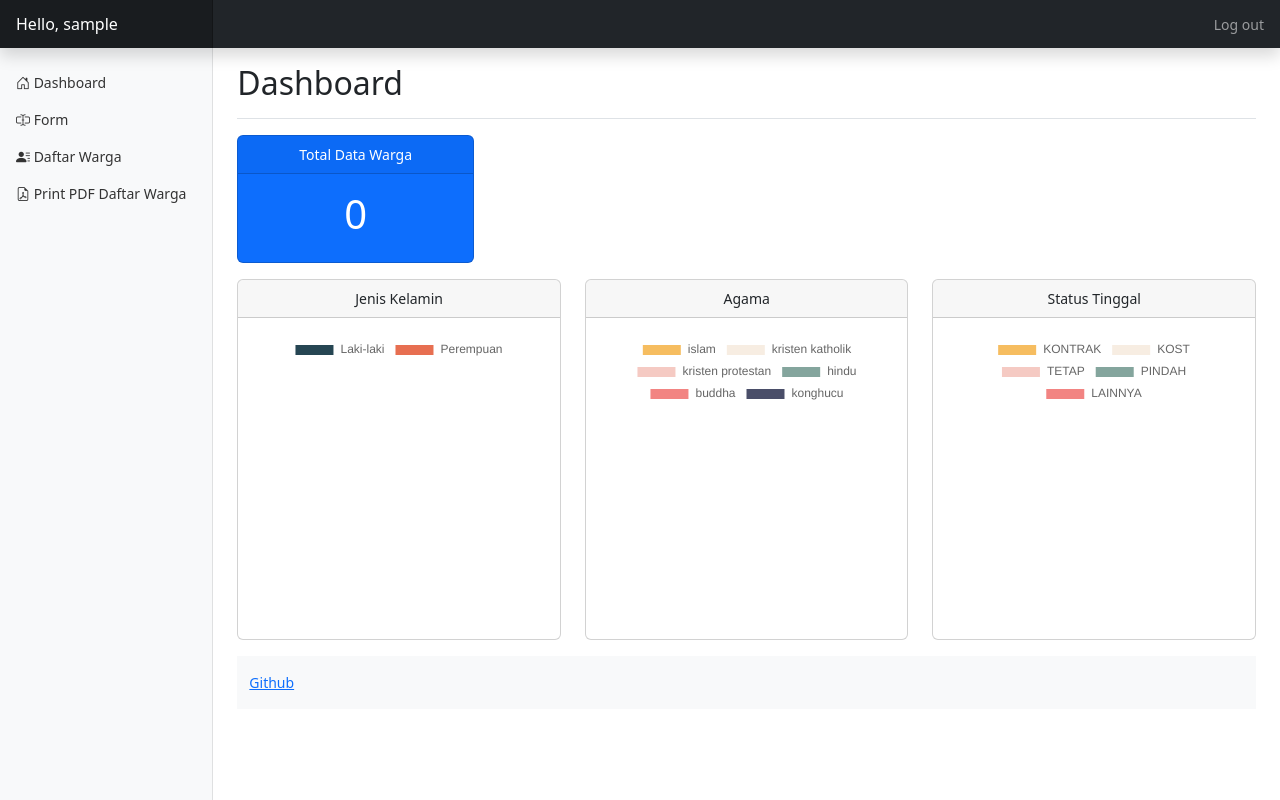
After one commit to robertusnegoro/datawarga, a Django app: page /dashboard-report in a window 1280 px wide. The commit adds this page. Run offline with Django 4.2, Linux system fonts and the light colour scheme; the visitor is signed in with stand-in values (Sample User, id 1); data that the repository does not hold is empty; some libraries are stand-ins or nearby versions.

Commit message:
Dashboard view
- dashboard view
- icon on navigation
- icon on list ubah and hapus

```diff
--- a/datawarga/kependudukan/templates/base.html
+++ b/datawarga/kependudukan/templates/base.html
@@ -6,6 +6,7 @@
         <title>DataWarga | {% block title %}{% endblock %}</title>
         <link href='{% static "dashboard/css/bootstrap.min.css" %}' rel="stylesheet">
         <link href='{% static "dashboard/dashboard.css" %}' rel="stylesheet">
+        <link rel="stylesheet" href="https://cdn.jsdelivr.net/npm/bootstrap-icons@1.10.3/font/bootstrap-icons.css">
         <link href="https://cdnjs.cloudflare.com/ajax/libs/bootstrap-datepicker/1.9.0/css/bootstrap-datepicker.min.css" rel="stylesheet">
     </head>
     <body>
@@ -27,33 +28,33 @@
                     <div class="position-sticky pt-3 sidebar-sticky">
                         <ul class="nav flex-column">
                             <li class="nav-item">
-                                <a class="nav-link" href="{% url 'kependudukan:index' %}">
+                                <a class="nav-link" href="{% url 'kependudukan:dashboardWarga' %}">
                                     <span class="align-text-bottom"></span>
-                                    Home
+                                    <i class="bi bi-house-door"></i> Dashboard
                                 </a>
                             </li>
                             <li class="nav-item">
                                 <a class="nav-link" href="{% url 'kependudukan:formWarga' 0 %}">
                                     <span class="align-text-bottom"></span>
-                                    Form
+                                    <i class="bi bi-input-cursor-text"></i> </i>Form
                                 </a>
                             </li>
                             <li class="nav-item">
                                 <a class="nav-link" href="{% url 'kependudukan:listWargaView' %}">
                                     <span class="align-text-bottom"></span>
-                                    Daftar Warga
+                                    <i class="bi bi-person-lines-fill"></i> Daftar Warga
                                 </a>
                             </li>
                             <li class="nav-item">
                                 <a class="nav-link" href="{% url 'kependudukan:dataWargaPDF' %}">
                                     <span class="align-text-bottom"></span>
-                                    Print PDF Daftar Warga
+                                    <i class="bi bi-file-earmark-pdf"></i> Print PDF Daftar Warga
                                 </a>
                             </li>
                             <li class="nav-item d-sm-none">
                                 <a class="nav-link" href="{% url 'logout' %}">
                                     <span class="align-text-bottom"></span>
-                                    Logout
+                                    <i class="bi bi-plug-fill"></i> Logout
                                 </a>
                             </li>
                         </ul>
@@ -78,8 +79,6 @@
         <script src='{% static "dashboard/js/bootstrap.bundle.min.js" %}' crossorigin="anonymous"></script>
         <script src="https://code.jquery.com/jquery-3.6.2.slim.min.js" integrity="sha256-E3P3OaTZH+HlEM7f1gdAT3lHAn4nWBZXuYe89DFg2d0=" crossorigin="anonymous"></script>
         <script src="https://cdnjs.cloudflare.com/ajax/libs/bootstrap-datepicker/1.9.0/js/bootstrap-datepicker.min.js"></script>
-
-        <script src="https://cdn.jsdelivr.net/npm/feather-icons@4.28.0/dist/feather.min.js" integrity="sha384-uO3SXW5IuS1ZpFPKugNNWqTZRRglnUJK6UAZ/gxOX80nxEkN9NcGZTftn6RzhGWE" crossorigin="anonymous"></script>
         <script src='{% static "utility.js" %}' crossorigin="anonymous"></script>
         {% block jscript %}{% endblock %}
     </body>
--- /dev/null
+++ b/datawarga/kependudukan/templates/dashboard.html
@@ -0,0 +1,131 @@
+{% extends "base.html" %}
+{% block title %}Dashboard{% endblock %}
+{% block pagetitle %}Dashboard{% endblock %}
+{% block content %}
+
+<div class="row">
+    <div class="col-md-3">
+        <div class="card text-center text-white bg-primary mb-3">
+            <div class="card-header">Total Data Warga</div>
+            <div class="card-body">
+                <h1 class="card-title">{{ total_warga }}</h1>
+            </div>
+        </div>
+    </div>
+</div>
+
+<div class="row">
+    <div class="col-md-4">
+        <div class="card text-center mb-3">
+            <div class="card-header">Jenis Kelamin</div>
+            <div class="card-body">
+                <canvas id="jenkel-chart" class="chart-canvas" height="300px"></canvas>
+            </div>
+        </div>
+    </div>
+    <div class="col-md-4">
+        <div class="card text-center mb-3">
+            <div class="card-header">Agama</div>
+            <div class="card-body">
+                <canvas id="agama-chart" class="chart-canvas" height="300px"></canvas>
+            </div>
+        </div>
+    </div>
+    <div class="col-md-4">
+        <div class="card text-center mb-3">
+            <div class="card-header">Status Tinggal</div>
+            <div class="card-body">
+                <canvas id="status-tinggal-chart" class="chart-canvas" height="300px"></canvas>
+            </div>
+        </div>
+    </div>
+</div>
+
+
+
+{% endblock %}
+{% block jscript %}
+<script src="https://cdn.jsdelivr.net/npm/chart.js@4.1.1/dist/chart.umd.js"></script>
+<script>
+
+    const data = {
+        labels: {{ legend_jenkel | safe }},
+        datasets: [
+            {
+                data: {{ data_jenkel | safe }},
+                backgroundColor: ['#264653', '#e76f51'],
+            }
+        ]
+    };
+    const config = {
+        type: 'pie',
+        data: data,
+        options: {
+            responsive: true,
+            plugins: {
+                legend: {
+                    position: 'top',
+                },
+            }
+        },
+    };
+
+    var chart_jenis_kelamin = document.getElementById('jenkel-chart').getContext('2d');
+    new Chart(chart_jenis_kelamin, config);
+
+    const data_agama = {
+        labels: {{ legend_agama | safe }},
+        datasets: [
+            {
+                data: {{ data_agama | safe }},
+                backgroundColor: ['#f6bd60', '#f7ede2', '#f5cac3', '#84a59d', '#f28482', '#4a4e69'],
+            }
+        ]
+    };
+    const config_agama = {
+        type: 'pie',
+        data: data_agama,
+        options: {
+            responsive: true,
+            plugins: {
+                legend: {
+                    position: 'top',
+                },
+            }
+        },
+    };
+
+    var chart_agama = document.getElementById('agama-chart').getContext('2d');
+    new Chart(chart_agama, config_agama);
+
+    const data_status_tinggal = {
+        labels: {{ legend_status_tinggal | safe }},
+        datasets: [
+            {
+                data: {{ data_status_tinggal | safe }},
+                backgroundColor: ['#f6bd60', '#f7ede2', '#f5cac3', '#84a59d', '#f28482', '#4a4e69'],
+            }
+        ]
+    };
+
+    const config_status_tinggal = {
+        type: 'pie',
+        data: data_status_tinggal,
+        options: {
+            responsive: true,
+            plugins: {
+                legend: {
+                    position: 'top',
+                },
+            }
+        },
+    };
+
+
+    var ctx = document.getElementById("status-tinggal-chart").getContext('2d');
+    new Chart(ctx, config_status_tinggal);
+
+
+</script>
+
+{% endblock %}
--- a/datawarga/kependudukan/templates/delete_form_warga.html
+++ b/datawarga/kependudukan/templates/delete_form_warga.html
@@ -1,6 +1,6 @@
 {% extends "base.html" %}
-{% block title %}Hapus Data Warga{% endblock %}
-{% block pagetitle %}Hapus Data Warga{% endblock %}
+{% block title %}<i class="bi bi-trash"></i> Hapus Data Warga{% endblock %}
+{% block pagetitle %}<i class="bi bi-trash"></i> Hapus Data Warga{% endblock %}
 {% block content %}
 {% load crispy_forms_tags %}
 <form method="post" enctype="multipart/form-data" id="delete-warga-form" action="{% url 'kependudukan:deleteformWarga' idwarga %}">
@@ -9,6 +9,6 @@
     <p>NIK : {{ warga.nik }}</p>
     <p>No KK : {{ warga.no_kk }}</p>
     <p>Alamat : {{ warga.alamat }} | RT: {{ warga.rt }} | RW: {{ warga.rw }}</p>
-    <button type="submit" class="btn btn-danger">Delete</button>
+    <button type="submit" class="btn btn-danger"><i class="bi bi-trash"></i> Delete</button>
 </form>
 {% endblock %}
--- a/datawarga/kependudukan/templates/list_warga_view.html
+++ b/datawarga/kependudukan/templates/list_warga_view.html
@@ -39,7 +39,7 @@
         <td>{{ w.alamat }}</td>
         <td>{{ w.alamat_blok }}</td>
         <td>{{ w.alamat_nomor }}</td>
-        <td><a href="{% url 'kependudukan:formWarga' w.id %}">Ubah</a> | <a href="{% url 'kependudukan:deleteformWarga' w.id %}">Hapus</a></td>
+        <td><a class="btn btn-primary btn-sm" href="{% url 'kependudukan:formWarga' w.id %}"> <i class="bi bi-pencil"></i> Ubah</a> &nbsp; <a class="btn btn-danger btn-sm" href="{% url 'kependudukan:deleteformWarga' w.id %}"><i class="bi bi-trash"></i> Hapus</a></td>
     </tr>
     {% empty %}
     <tr>
--- a/datawarga/kependudukan/templates/test.html
+++ b/datawarga/kependudukan/templates/test.html
@@ -33,13 +33,11 @@
 <script>
 
     const data = {
-        labels: ['Red', 'Orange', 'Yellow', 'Green', 'Blue'],
+        labels: {{ legend | safe }},
         datasets: [
             {
                 data: [10, 20, 45, 5, 100],
-            backgroundColor: [
-            '#696969', '#808080', '#A9A9A9', '#C0C0C0', '#D3D3D3'
-          ],
+                backgroundColor: ['#264653', '#2a9d8f', '#e9c46a', '#f4a261', '#e76f51'],
             }
         ]
     };
--- a/datawarga/kependudukan/urls.py
+++ b/datawarga/kependudukan/urls.py
@@ -15,6 +15,7 @@ urlpatterns = [
     path("list-warga-view", views.WargaListView.as_view(), name="listWargaView"),
     path("test-view", views.testView, name="testView"),
     path("data-warga-pdf", views.listWargaReport, name="dataWargaPDF"),
+    path("dashboard-report", views.dashboard_warga, name="dashboardWarga"),
     re_path(
         r"^%s(?P<path>.*)$" % settings.MEDIA_URL[1:],
         views.protected_serve,
--- a/datawarga/kependudukan/views.py
+++ b/datawarga/kependudukan/views.py
@@ -112,7 +112,8 @@ def deleteFormWarga(request, idwarga=0):
 
 
 def testView(request):
-    return render(request=request, template_name="test.html")
+    context = {"legend": ["One", "Two", "Three", "Four", "Five"]}
+    return render(request=request, template_name="test.html", context=context)
 
 
 @login_required
@@ -168,3 +169,32 @@ def generate_data_warga(request):
         )
         counter += 1
     return HttpResponse("generated %s data" % (counter))
+
+
+@login_required
+def dashboard_warga(request):
+    total_warga = Warga.objects.all().count()
+    jenkel_laki = Warga.objects.filter(jenis_kelamin="Laki-laki").count()
+    jenkel_perempuan = Warga.objects.filter(jenis_kelamin="Perempuan").count()
+    data_agama = []
+    for agama in Warga.RELIGIONS:
+        data_agama.append(Warga.objects.filter(agama=agama[0]).count())
+
+    data_status_tinggal = []
+    for status_tinggal in Warga.STATUS_TINGGAL:
+        data_status_tinggal.append(
+            Warga.objects.filter(status_tinggal=status_tinggal[0]).count()
+        )
+
+    context = {
+        "legend_agama": [agama[0] for agama in Warga.RELIGIONS],
+        "legend_jenkel": [jk[0] for jk in Warga.JENIS_KELAMIN],
+        "legend_status_tinggal": [
+            status_tinggal[0] for status_tinggal in Warga.STATUS_TINGGAL
+        ],
+        "data_jenkel": [jenkel_laki, jenkel_perempuan],
+        "data_agama": data_agama,
+        "data_status_tinggal": data_status_tinggal,
+        "total_warga": total_warga,
+    }
+    return render(request=request, template_name="dashboard.html", context=context)
```
Lines whose indentation alone changed are shown as unchanged.
